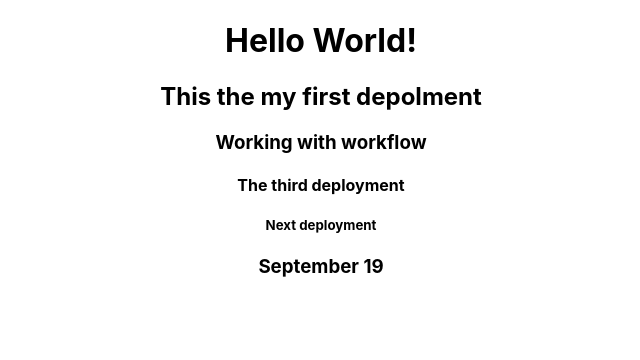
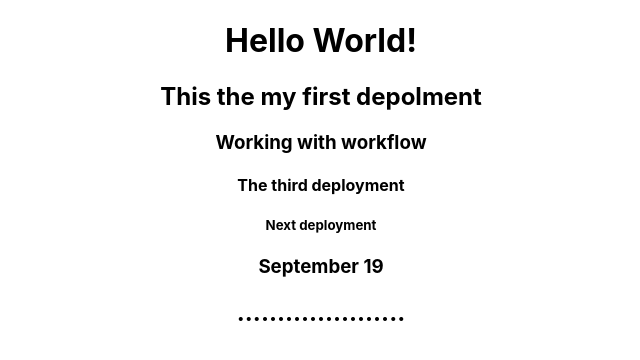
Before and after one commit to NegarOstad/hello-world, a React (Create React App) app: page / in a window 1280 px wide. Shown: the top 360 px of the page, without its empty margins (319-959 px from the left). Built offline with nearby package versions, Linux system fonts and the light colour scheme.

Commit message:
deploying a new line

```diff
--- a/src/App.js
+++ b/src/App.js
@@ -10,6 +10,7 @@ function App() {
       <h4>The third deployment</h4>
       <h5>Next deployment</h5>
       <h3>September 19</h3>
+      <h2>.....................</h2>
     </div>
   );
 }
```
